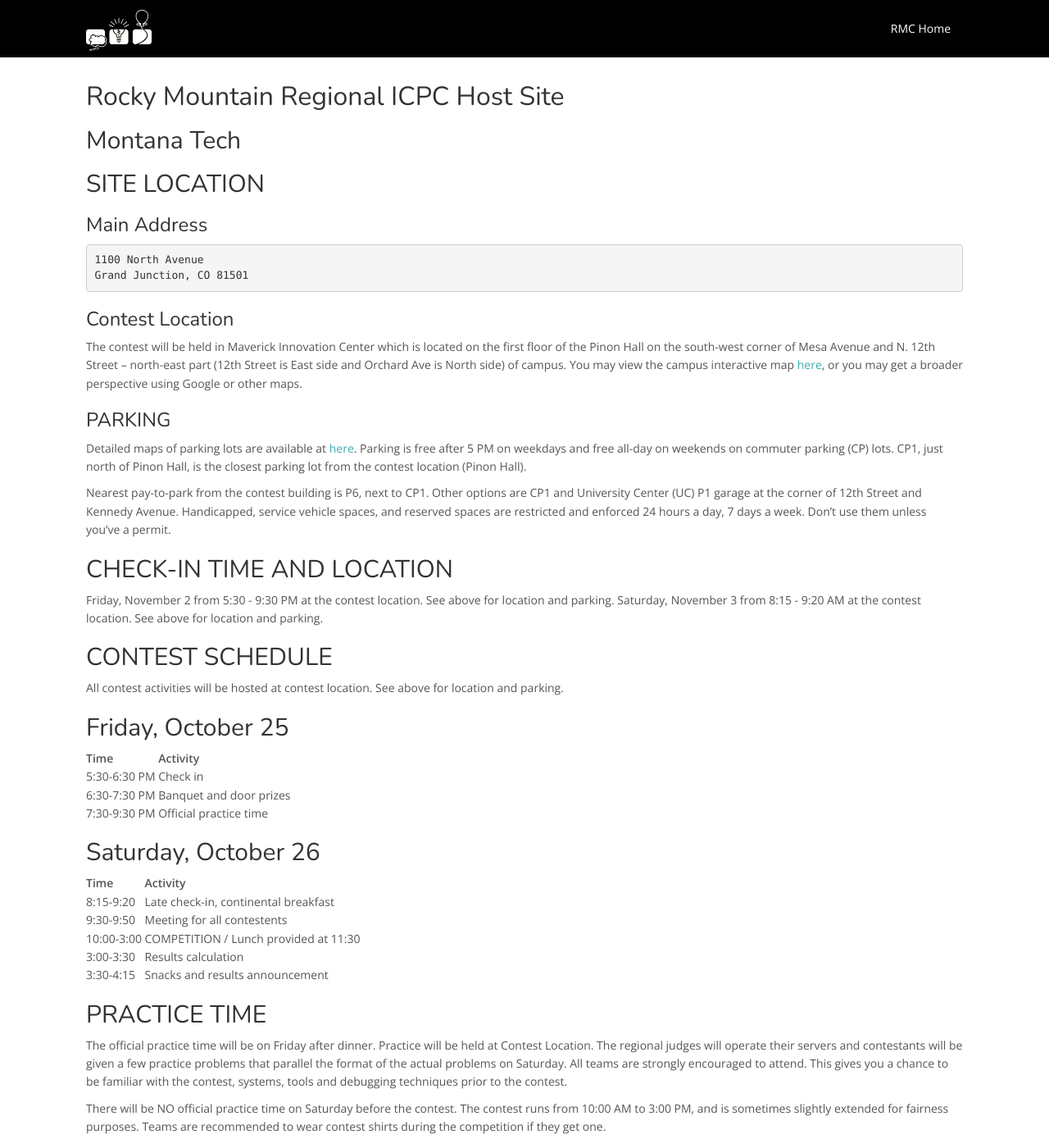
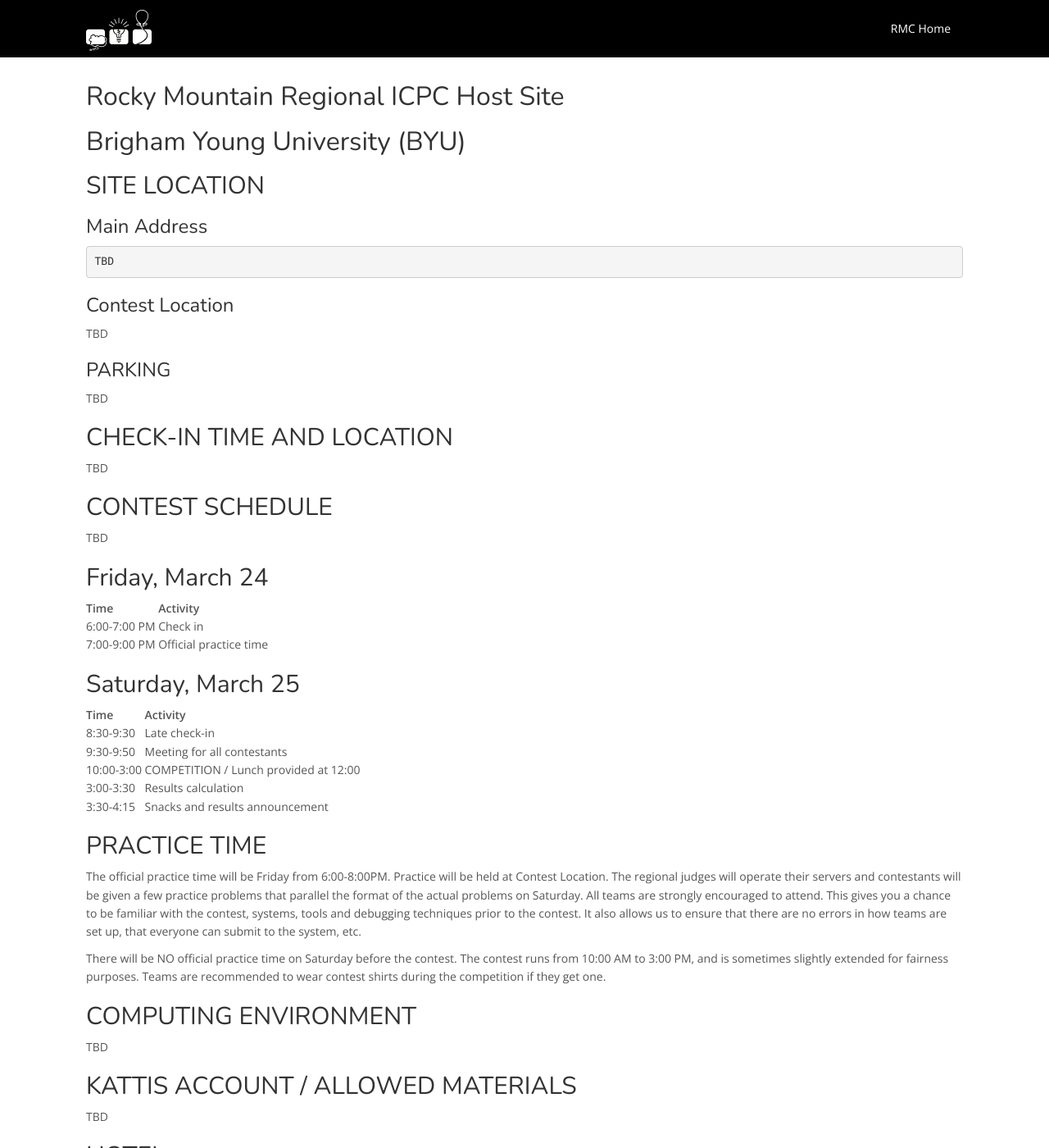
Before and after one commit to icpc/na-rocky-mountain-web, a Jekyll site: the page built from docs/mt/index.md, in a window 1280 px wide and 1400 px high. Shown: the whole window at 82% size. Built offline with Jekyll 4.4.1, drawn with Linux system fonts in a browser that asks for light colours; nearby versions of some CDN libraries; our own code applies the rules of GitHub Pages for plain Markdown files; some of the changed text lies outside the part shown.

Commit message:
update 1

````diff
--- a/docs/_data/hosts.yml
+++ b/docs/_data/hosts.yml
@@ -5,7 +5,7 @@
 
 - name: Montana Tech
   location: Butte, Montana
-  url: https://rocky.icpc.io/mtech
+  url: https://rocky.icpc.io/mt
 
 - name: Brigham Young University
   location: Provo, Utah
--- a/docs/mt/index.md
+++ b/docs/mt/index.md
@@ -1,98 +1,69 @@
 # Rocky Mountain Regional ICPC Host Site
 
-## Montana Tech
+# Brigham Young University (BYU)
 
 ## SITE LOCATION
 
 ### Main Address
 
 ```
-1100 North Avenue
-Grand Junction, CO 81501
+TBD
 ```
 
 ### Contest Location
 
-The contest will be held in Maverick Innovation Center which is located on the first floor of the Pinon Hall on the south-west corner of Mesa Avenue and N. 12th Street -- north-east part (12th Street is East side and Orchard Ave is North side) of campus. You may view the campus interactive map [here](http://www.coloradomesa.edu/virtual-tour/index.html), or you may get a broader perspective using Google or other maps.
-
+TBD
 ### PARKING
 
-Detailed maps of parking lots are available at [here](http://www.coloradomesa.edu/campus-info/documents/parkingmap.pdf). Parking is free after 5 PM on weekdays and free all-day on weekends on commuter parking (CP) lots. CP1, just north of Pinon Hall, is the closest parking lot from the contest location (Pinon Hall).
-
-Nearest pay-to-park from the contest building is P6, next to CP1. Other options are CP1 and University Center (UC) P1 garage at the corner of 12th Street and Kennedy Avenue. Handicapped, service vehicle spaces, and reserved spaces are restricted and enforced 24 hours a day, 7 days a week. Don't use them unless you’ve a permit.
+TBD
 
 ## CHECK-IN TIME AND LOCATION
 
-Friday, November 2 from 5:30 - 9:30 PM at the contest location. See above for location and parking.
-Saturday, November 3 from 8:15 - 9:20 AM at the contest location. See above for location and parking.
+TBD
 
 ## CONTEST SCHEDULE
 
-All contest activities will be hosted at contest location. See above for location and parking.
-
-## Friday, October 25
+TBD
+## Friday, March 24
 
 | Time         |     | Activity                |
 | ------------ | --- | ----------------------- |
-| 5:30-6:30 PM |     | Check in                |
-| 6:30-7:30 PM |     | Banquet and door prizes |
-| 7:30-9:30 PM |     | Official practice time  |
+| 6:00-7:00 PM |     | Check in                |
+| 7:00-9:00 PM |     | Official practice time  |
 
-## Saturday, October 26
+## Saturday, March 25
 
 | Time       |     | Activity                              |
 | ---------- | --- | ------------------------------------- |
-| 8:15-9:20  |     | Late check-in, continental breakfast  |
-| 9:30-9:50  |     | Meeting for all contestents           |
-| 10:00-3:00 |     | COMPETITION / Lunch provided at 11:30 |
+| 8:30-9:30  |     | Late check-in  |
+| 9:30-9:50  |     | Meeting for all contestants           |
+| 10:00-3:00 |     | COMPETITION / Lunch provided at 12:00 |
 | 3:00-3:30  |     | Results calculation                   |
 | 3:30-4:15  |     | Snacks and results announcement       |
 
 ## PRACTICE TIME
 
-The official practice time will be on Friday after dinner. Practice will be held at Contest Location. The regional judges will operate their servers and contestants will be given a few practice problems that parallel the format of the actual problems on Saturday. All teams are strongly encouraged to attend. This gives you a chance to be familiar with the contest, systems, tools and debugging techniques prior to the contest.
+The official practice time will be Friday from 6:00-8:00PM. Practice will be held at Contest Location. The regional judges will operate their servers and contestants will be given a few practice problems that parallel the format of the actual problems on Saturday. All teams are strongly encouraged to attend. This gives you a chance to be familiar with the contest, systems, tools and debugging techniques prior to the contest.  It also allows us to ensure that there are no errors in how teams are set up, that everyone can submit to the system, etc.
 
 There will be NO official practice time on Saturday before the contest.
 The contest runs from 10:00 AM to 3:00 PM, and is sometimes slightly extended for fairness purposes. Teams are recommended to wear contest shirts during the competition if they get one.
 
 ## COMPUTING ENVIRONMENT
 
-Each team will get one Linux virtual machine with the following configuration.
+TBD
 
-```
-Ubuntu 16.04 running on an i7-4790@3.6GHz with 4GB ram
-Atom, CLion, Emacs, Geany, IDEA, Netbeans, PyCharm, VIM, Visual Studio Code
-Java 1.8
-gcc/g++ 7.3
-Python 2.7 and 3.6
-Kotlin 1.2
-```
+## KATTIS ACCOUNT / ALLOWED MATERIALS
 
-## KATTIS ACCOUNT
-
-Create an account (at least for one member per team) on open.kattis.com and remember your password.
-Only printed references will be allowed during the contest
-NO digital devices will be allowed to use during the contest
+TBD
 
 ## HOTEL
 
-Guests staying Friday night can book at one of the many hotels in town. There is not a specific hotel that we recommend, nor are there rooms blocked or a special rate for the contest.
+TBD
 
 ## FOOD
 
-You may bring your own food/beverages/snacks if you wish. Please note there is no food allowed in the computer labs/working area.
-
-If you have special dietary needs, please let us know. We will do our best to meet these requests and will let you know what to expect. We already have vegetarian options planned.
+TBD
 
 ### Menu
 
-Friday Banquet: Indian Food
-Breakfast: Coffee, Tea, Beverages, Breads and Fruits
-Lunch: Sandwiches
-Snacks: Pizza
-Dinner: On your own after the contest
-
 ## CONTACT INFORMATION
-
--   Karl Castleton - [kcastlet@coloradomesa.edu](mailto:kcastlet@coloradomesa.edu)
--   Ram Basnet - [rbasnet@coloradomesa.edu](mailto:kcastlet@coloradomesa.edu)
````
Also changed, not shown: docs/mtech/index.md (deleted, +0 -69 lines).
